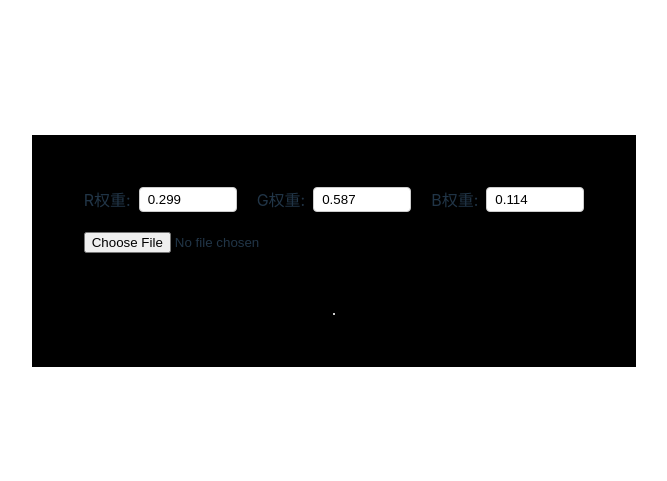
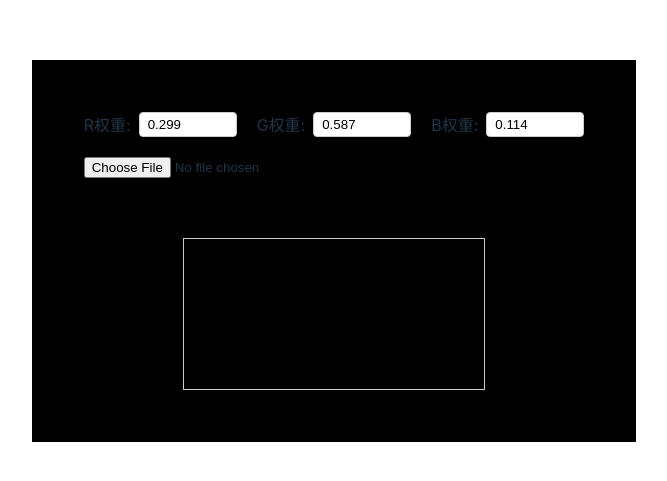
Before and after one commit to Maidang1/pixel-picture, a React (Vite) app: page / in a window 1280 px wide. Shown: the part 149-630 px from the top of the page, without its empty margins (306-973 px from the left). Built offline with nearby package versions, Linux system fonts and the light colour scheme.

Commit message:
div to canvas

```diff
--- a/src/App.tsx
+++ b/src/App.tsx
@@ -3,8 +3,7 @@ import './App.css'
 
 function App() {
   const [imageFile, setImageFile] = useState<File | null>(null);
-  const canvasRef = useRef<HTMLDivElement>(null);
-  const [pixelSize] = useState(1); // 每个像素点的大小
+  const canvasRef = useRef<HTMLCanvasElement>(null);
   const [isLoading, setIsLoading] = useState(false);
   const [weights, setWeights] = useState({
     r: 0.299,
@@ -39,35 +38,31 @@ function App() {
         img.src = e.target.result;
         img.onload = () => {
           try {
-            // 清空之前的内容
-            while (canvasRef.current?.firstChild) {
-              canvasRef.current.removeChild(canvasRef.current.firstChild);
-            }
+            const canvas = canvasRef.current;
+            const ctx = canvas?.getContext('2d');
+            if (!ctx || !canvas) return;
+
+            // 设置画布大小
+            canvas.width = img.width;
+            canvas.height = img.height;
 
             // 创建临时 canvas 来读取像素数据
             const tempCanvas = document.createElement('canvas');
             const tempCtx = tempCanvas.getContext('2d');
             if (!tempCtx) return;
 
-            // 设置临时画布大小
             tempCanvas.width = img.width;
             tempCanvas.height = img.height;
-
-            // 绘制图片到临时画布
             tempCtx.drawImage(img, 0, 0);
 
-            // 获取像素数据
             const imageData = tempCtx.getImageData(0, 0, img.width, img.height);
             const pixels = imageData.data;
 
-            // 设置容器样式
-            if (canvasRef.current) {
-              canvasRef.current.style.width = `${img.width}px`;
-              canvasRef.current.style.height = `${img.height}px`;
-              canvasRef.current.style.position = 'relative';
-            }
+            // 清空画布
+            ctx.fillStyle = 'black';
+            ctx.fillRect(0, 0, canvas.width, canvas.height);
 
-            // 创建像素点
+            // 绘制像素点
             for (let y = 0; y < img.height; y += 5) {
               for (let x = 0; x < img.width; x += 5) {
                 const index = (y * img.width + x) * 4;
@@ -76,17 +71,9 @@ function App() {
                 const b = pixels[index + 2];
                 // 使用自定义权重计算灰度值
                 const grayscale = weights.r * r + weights.g * g + weights.b * b;
-                const color = grayscale > 128 ? 'white' : 'black';
-
-                const pixel = document.createElement('div');
-                pixel.style.position = 'absolute';
-                pixel.style.left = `${x * pixelSize}px`;
-                pixel.style.top = `${y * pixelSize}px`;
-                pixel.style.width = `${pixelSize}px`;
-                pixel.style.height = `${pixelSize}px`;
-                pixel.style.backgroundColor = color;
-
-                canvasRef.current?.appendChild(pixel);
+                ctx.fillStyle = grayscale > 128 ? 'white' : 'black';
+                // 绘制像素点
+                ctx.fillRect(x, y, 2, 2);
               }
             }
           } finally {
@@ -97,7 +84,7 @@ function App() {
     };
 
     reader.readAsDataURL(imageFile);
-  }, [imageFile, pixelSize, weights]);
+  }, [imageFile, weights]);
 
   return (
     <div className="app-container">
@@ -143,7 +130,7 @@ function App() {
         />
       </div>
       {isLoading && <div className="loading">Processing image...</div>}
-      <div ref={canvasRef} className="pixel-canvas"></div>
+      <canvas ref={canvasRef} className="pixel-canvas"></canvas>
     </div>
   )
 }
```
